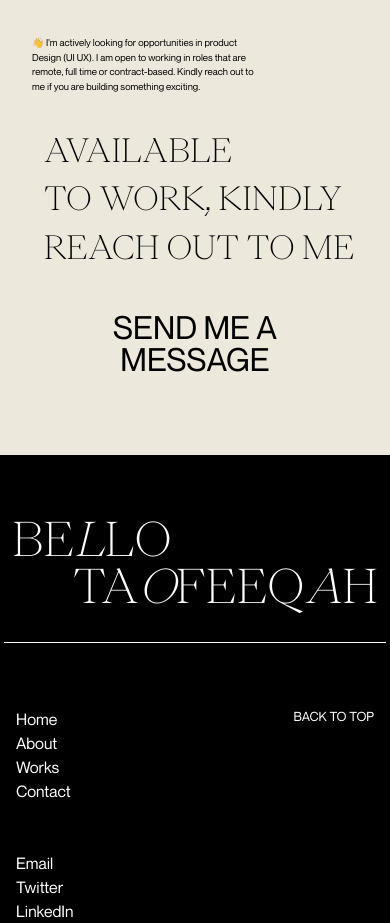
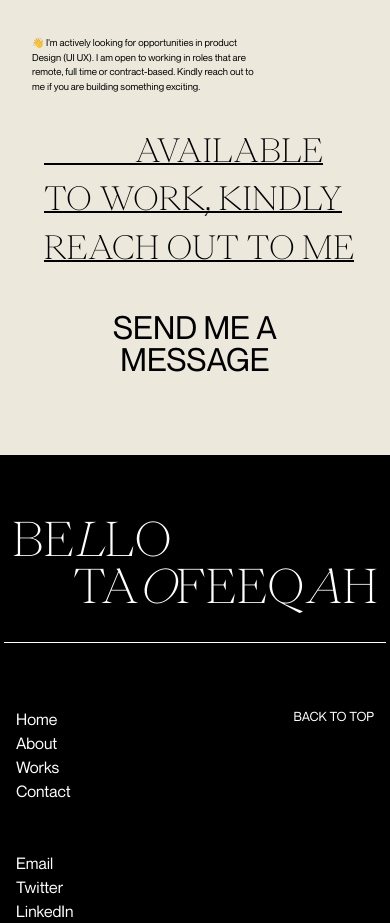
Before and after one commit to Sobur440/pheeqoh, a Next.js app: page / in a window 390 px wide. Shown: the part 2840-3763 px from the top of the page. Built offline with nearby package versions, Linux system fonts and the light colour scheme.

Commit message:
fixed the lines

```diff
--- a/src/app/home.module.css
+++ b/src/app/home.module.css
@@ -59,11 +59,11 @@
 .about::after {
   content: "";
   width: 100%;
-  height: 3px;
+  height: 2px;
   position: absolute;
-  background: #b1aea5;
+  background: black;
   left: 0;
-  bottom: 2.8vh;
+  bottom: 2.5vh;
 }
 
 .aboutMobile::after {
@@ -84,12 +84,37 @@
   left: 0;
   bottom: 25px;
 }
-.aboutBlackSecond::after {
+
+.reachOut::after {
   content: "";
   width: 100%;
   height: 2px;
   position: absolute;
   background: black;
   left: 0;
-  bottom: 25px;
+  bottom: 20%;
 }
+
+@media (min-width: 1024px) {
+  .about::after {
+    content: "";
+    width: 100%;
+    height: 2px;
+    position: absolute;
+    background: black;
+    left: 0;
+    bottom: 2vh;
+  }
+}
+
+@media (min-width: 1280px) {
+  .about::after {
+    content: "";
+    width: 100%;
+    height: 2px;
+    position: absolute;
+    background: black;
+    left: 0;
+    bottom: 2.5vh;
+  }
+}
--- a/src/app/page.js
+++ b/src/app/page.js
@@ -98,12 +98,12 @@ const Home = () => {
         </div>
 
         <div>
-          <div className="hidden font-editorialOld max-w-[98%] p-2 text-[3.9vw] text-justify mx-auto capitalize lg:flex flex-col flex-wrap gap-4">
+          <div className="hidden font-editorialOld max-w-[98%] p-2 text-[3.8vw] xl:text-[3.9vw] text-justify mx-auto capitalize lg:flex flex-col flex-wrap gap-4">
             <div
               className={`${styles.aboutBlack} relative flex justify-between mb-[-1rem] w-full`}
             >
               <div
-                className={`max-w-[16rem] ml-3 mb-[2rem] text-justify text-[.8rem] font-neueMontreal`}
+                className={`max-w-[16rem] ml-3 xl:mb-[2rem] lg:mb-[3rem] text-justify text-[.8rem] font-neueMontreal`}
               >
                 <p className="text-right">
                   I&apos;m Bello Taofeeqah, but you can call
@@ -112,26 +112,26 @@ const Home = () => {
                 crafting strategic solutions that drive product success.
               </div>
 
-              <p className="inline-block text-right mt-[1rem]">
+              <p className="inline-block text-right xl:mt-[1rem] lg:mt-[3.5rem]">
                 My skills encompass extensive research,
               </p>
             </div>
 
             <div style={{ textAlignLast: "justify" }}>
-              <span className={`${styles.about} block w-full relative`}>
+              <p className={`${styles.about} block w-full relative`}>
                 interface design, and wireframing. I&apos;m dedicated to
                 continuous
-              </span>
+              </p>
               <span className={`${styles.about} block w-full relative`}>
                 process improvement, sharing UX knowledge, and transforming
               </span>
               <span className={`${styles.about} block w-full relative`}>
                 intricate business concepts into visually captivating, user-
               </span>
+              <p className={`${styles.about} block relative w-fit`}>
+                centric designs.
+              </p>
             </div>
-            <p className={`${styles.aboutBlackSecond} block relative w-fit`}>
-              centric designs.
-            </p>
           </div>
         </div>
 
@@ -218,7 +218,9 @@ const Home = () => {
       {/* REACHOUT */}
 
       <section className="mt-[4rem]  font-ppEiko w-full text-[8vw] md:text-[7vw] lg:w-[85%] pl-[2rem] pr-[1.5rem] md:pr-0 flex flex-col">
-        <div className="w-[93%] lg:flex justify-end lg:justify-between hidden">
+        <div
+          className={`${styles.reachOut} relative w-[93%] lg:flex justify-end lg:justify-between hidden`}
+        >
           <p className="font-neueMontreal max-w-[19rem] text-[1rem] self-start text-justify">
             👋 I&apos;m actively looking for opportunities in product Design (UI
             UX). I am open to working in roles that are remote, full time or
@@ -233,11 +235,15 @@ const Home = () => {
           contract-based. Kindly reach out to me if you are building something
           exciting.
         </p>
-        <div className="self-center text-[8.3vw] flex flex-col">
-          <p className="lg:hidden">AVAILABLE</p>
-          <p>TO WORK, KINDLY</p>
-          <p>REACH OUT TO ME</p>
-        </div>
+        <dixv className="self-center text-[8.3vw] flex flex-col">
+          <p
+            className={`${styles.reachOut} relative w-[90%] lg:hidden text-right`}
+          >
+            AVAILABLE
+          </p>
+          <p className={`${styles.reachOut} relative w-fit`}>TO WORK, KINDLY</p>
+          <p className={`${styles.reachOut} relative w-fit`}>REACH OUT TO ME</p>
+        </dixv>
       </section>
 
       <Link
```
